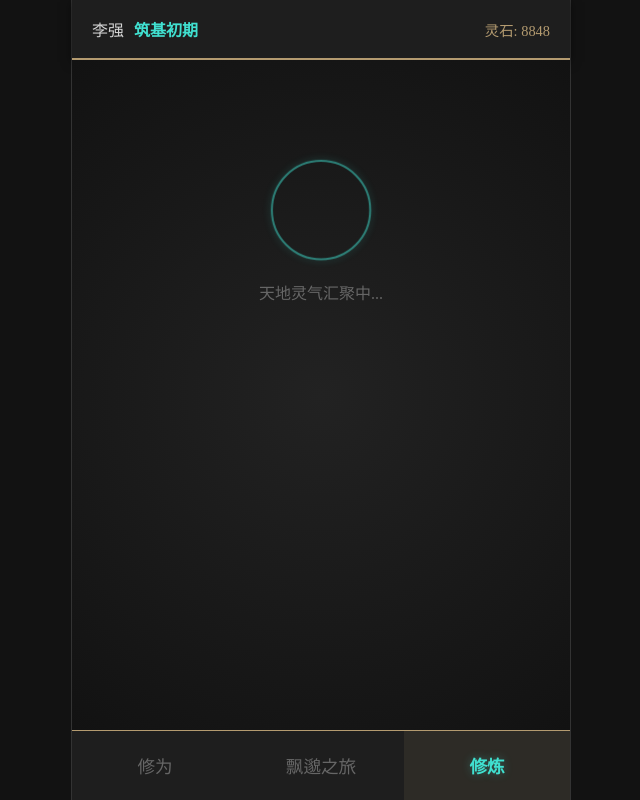
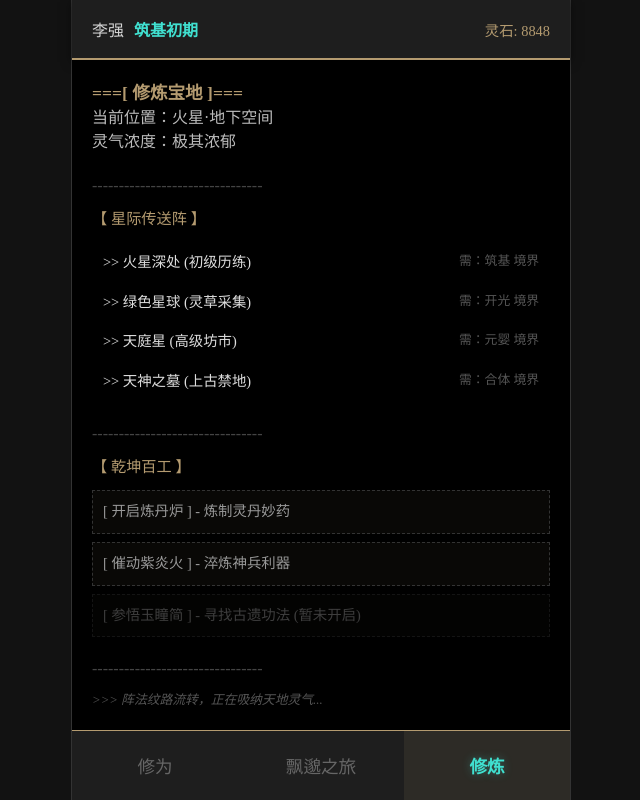
Before and after one commit to ChaoQunPeng/dialogium, a Vue app: page / in a window 1280 px wide. Both pictures are taken after a click on the element "修炼". Shown: the whole page, without its empty margins (319-959 px from the left). Built offline with nearby package versions, Linux system fonts and the light colour scheme.

Commit message:
增加修炼面板

```diff
--- a/src/App.vue
+++ b/src/App.vue
@@ -11,10 +11,7 @@
     <main class="game-content">
       <SceneView v-if="activeTab === 'adventure'" />
       <CharacterPanel v-if="activeTab === 'realm'" />
-      <div v-if="activeTab === 'practice'" class="practice-view">
-        <div class="meditation-circle"></div>
-        <p>天地灵气汇聚中...</p>
-      </div>
+      <CultivationPanel v-if="activeTab === 'practice'" />
     </main>
 
     <footer class="game-nav">
@@ -34,6 +31,7 @@
 import { ref } from 'vue';
 import SceneView from './components/scene/SceneView.vue';
 import CharacterPanel from './components/CharacterPanel.vue';
+import CultivationPanel from './components/CultivationPanel.vue';
 
 // 定义 Tab 数据，第三个修改为"修炼"
 const tabs = [
--- /dev/null
+++ b/src/components/CultivationPanel.vue
@@ -0,0 +1,158 @@
+<template>
+  <div class="practice-orbit mud-core">
+    <header class="mud-section">
+      <div class="char-title">===[ 修炼宝地 ]===</div>
+      <div class="char-subtitle">当前位置：{{ currentLocation }}</div>
+      <div class="char-subtitle">灵气浓度：{{ spiritualDensity }}</div>
+    </header>
+
+    <div class="line-divider">--------------------------------</div>
+
+    <section class="mud-section">
+      <div class="mud-sub-title">【 星际传送阵 】</div>
+      <div class="location-list">
+        <div
+          v-for="loc in locations"
+          :key="loc.id"
+          class="loc-item"
+          @click="handleTeleport(loc.id)"
+        >
+          <span class="loc-name">>> {{ loc.name }}</span>
+          <span class="loc-level">需：{{ loc.levelReq }} 境界</span>
+        </div>
+      </div>
+    </section>
+
+    <div class="line-divider">--------------------------------</div>
+
+    <section class="mud-section">
+      <div class="mud-sub-title">【 乾坤百工 】</div>
+      <div class="craft-menu">
+        <div class="craft-btn" @click="openAction('alchemy')">[ 开启炼丹炉 ] - 炼制灵丹妙药</div>
+        <div class="craft-btn" @click="openAction('crafting')">[ 催动紫炎火 ] - 淬炼神兵利器</div>
+        <div class="craft-btn locked">[ 参悟玉瞳简 ] - 寻找古遗功法 (暂未开启)</div>
+      </div>
+    </section>
+
+    <div class="line-divider">--------------------------------</div>
+
+    <footer class="mud-section status-footer">
+      <div class="typing-text">>>> 阵法纹路流转，正在吸纳天地灵气...</div>
+    </footer>
+  </div>
+</template>
+
+<script setup lang="ts">
+import { ref } from 'vue';
+
+const currentLocation = ref('火星·地下空间');
+const spiritualDensity = ref('极其浓郁');
+
+// 副本数据：参考《飘邈之旅》经典地图
+const locations = [
+  { id: 'mars_depth', name: '火星深处 (初级历练)', levelReq: '筑基' },
+  { id: 'green_star', name: '绿色星球 (灵草采集)', levelReq: '开光' },
+  { id: 'sky_star', name: '天庭星 (高级坊市)', levelReq: '元婴' },
+  { id: 'star_tomb', name: '天神之墓 (上古禁地)', levelReq: '合体' },
+];
+
+const handleTeleport = (id: string) => {
+  console.log(`正在启动传送阵，目标：${id}`);
+  // 这里写路由跳转或逻辑
+};
+
+const openAction = (type: string) => {
+  console.log(`执行操作：${type}`);
+};
+</script>
+
+<style lang="scss" scoped>
+.practice-orbit {
+  padding: 20px;
+  background-color: #000;
+  color: #bbb;
+  font-family: 'Courier New', Courier, monospace;
+  line-height: 1.5;
+
+  .mud-section {
+    margin-bottom: 20px;
+  }
+  .char-title {
+    color: var(--color-gold);
+    font-weight: bold;
+    font-size: 1.1rem;
+  }
+  .mud-sub-title {
+    color: var(--color-gold);
+    margin-bottom: 12px;
+    font-size: 0.95rem;
+  }
+  .line-divider {
+    color: #444;
+    margin: 10px 0;
+  }
+
+  /* 传送地点列表 */
+  .location-list {
+    .loc-item {
+      display: flex;
+      justify-content: space-between;
+      padding: 8px 10px;
+      cursor: pointer;
+      border: 1px solid transparent;
+      transition: all 0.2s;
+      font-size: 0.9rem;
+
+      &:hover {
+        background-color: rgba(64, 224, 208, 0.1);
+        border-color: var(--color-cyan);
+        .loc-name {
+          color: var(--color-cyan);
+        }
+      }
+
+      .loc-name {
+        color: #ddd;
+      }
+      .loc-level {
+        color: #555;
+        font-size: 0.8rem;
+      }
+    }
+  }
+
+  /* 技艺菜单 */
+  .craft-menu {
+    .craft-btn {
+      padding: 10px;
+      margin-bottom: 8px;
+      background: rgba(180, 155, 112, 0.05);
+      border: 1px dashed #333;
+      cursor: pointer;
+      font-size: 0.9rem;
+      color: #999;
+      transition: 0.3s;
+
+      &:hover:not(.locked) {
+        border-color: var(--color-gold);
+        color: var(--color-gold);
+        background: rgba(180, 155, 112, 0.1);
+      }
+
+      &.locked {
+        opacity: 0.4;
+        cursor: not-allowed;
+      }
+    }
+  }
+
+  /* 底部提示 */
+  .status-footer {
+    .typing-text {
+      color: #555;
+      font-size: 0.8rem;
+      font-style: italic;
+    }
+  }
+}
+</style>
```
